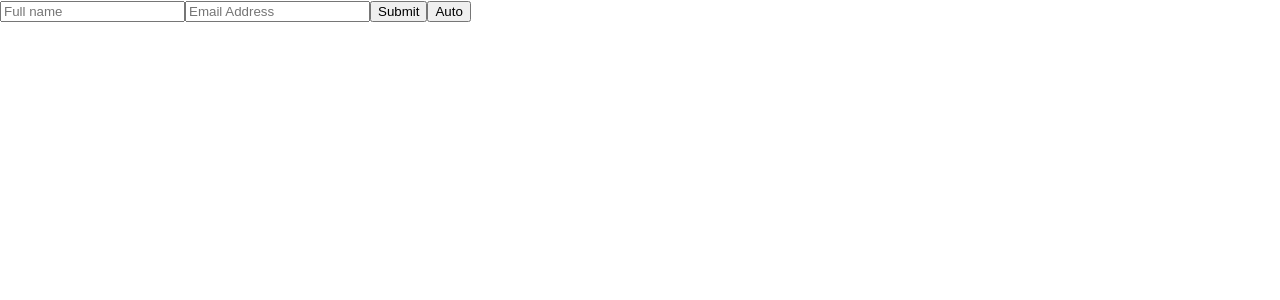
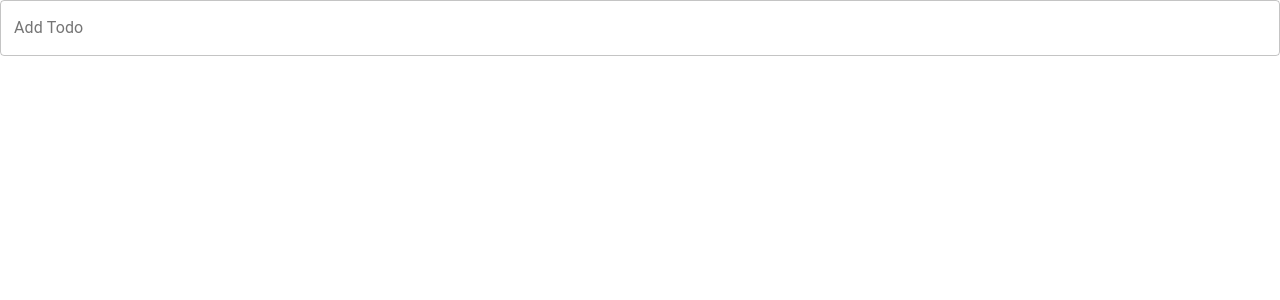
Before and after one commit to taroro/todoapp, a React (Create React App) app: page / in a window 1280 px wide. Shown: the top 300 px of the page. Built offline with nearby package versions, Linux system fonts and the light colour scheme.

Commit message:
Todo App

```diff
--- a/package.json
+++ b/package.json
@@ -3,6 +3,7 @@
   "version": "0.1.0",
   "private": true,
   "dependencies": {
+    "@material-ui/core": "^4.11.4",
     "@testing-library/jest-dom": "^5.13.0",
     "@testing-library/react": "^11.2.7",
     "@testing-library/user-event": "^12.8.3",
--- a/src/Students.js
+++ b/src/Students.js
@@ -8,6 +8,7 @@ class Students extends React.Component {
             email: "",
             fullname: ""
         };
+        time = "1234"
     }
 
     updateInput = e => {
--- /dev/null
+++ b/src/Todo.js
@@ -0,0 +1,32 @@
+import React, { useState } from "react";
+import TextField from "@material-ui/core/TextField";
+import firebase from "./firebase";
+function Todo() {
+    const [task, setTask] = useState("");
+    const createTodo = e => {
+        e.preventDefault();
+        const db = firebase.firestore();
+        db.settings({
+            timestampsInSnapshots: true
+        });
+        const userRef = db.collection("Todos").add({
+            task: task,
+            email: false
+        });
+        setTask("")
+    }
+
+    return (
+        <form onSubmit={createTodo}>
+            <TextField
+                style={{ width: "100%" }}
+                id="outlined-basic"
+                value={task}
+                onChange={(e) => setTask(e.target.value)}
+                label="Add Todo"
+                variant="outlined"
+            />
+        </form>
+    )
+}
+export default Todo
--- a/src/index.js
+++ b/src/index.js
@@ -2,13 +2,13 @@ import React from 'react';
 import ReactDOM from 'react-dom';
 import './index.css';
 import App from './App';
-import Students from './Students';
+import Todo from './Todo';
 import reportWebVitals from './reportWebVitals';
 
 ReactDOM.render(
   <React.StrictMode>
     <div>
-      <Students />
+      <Todo />
     </div>
   </React.StrictMode>,
   document.getElementById('root')
```
Also changed, not shown: 1 other file (tests, documents, lock files or other folders).
